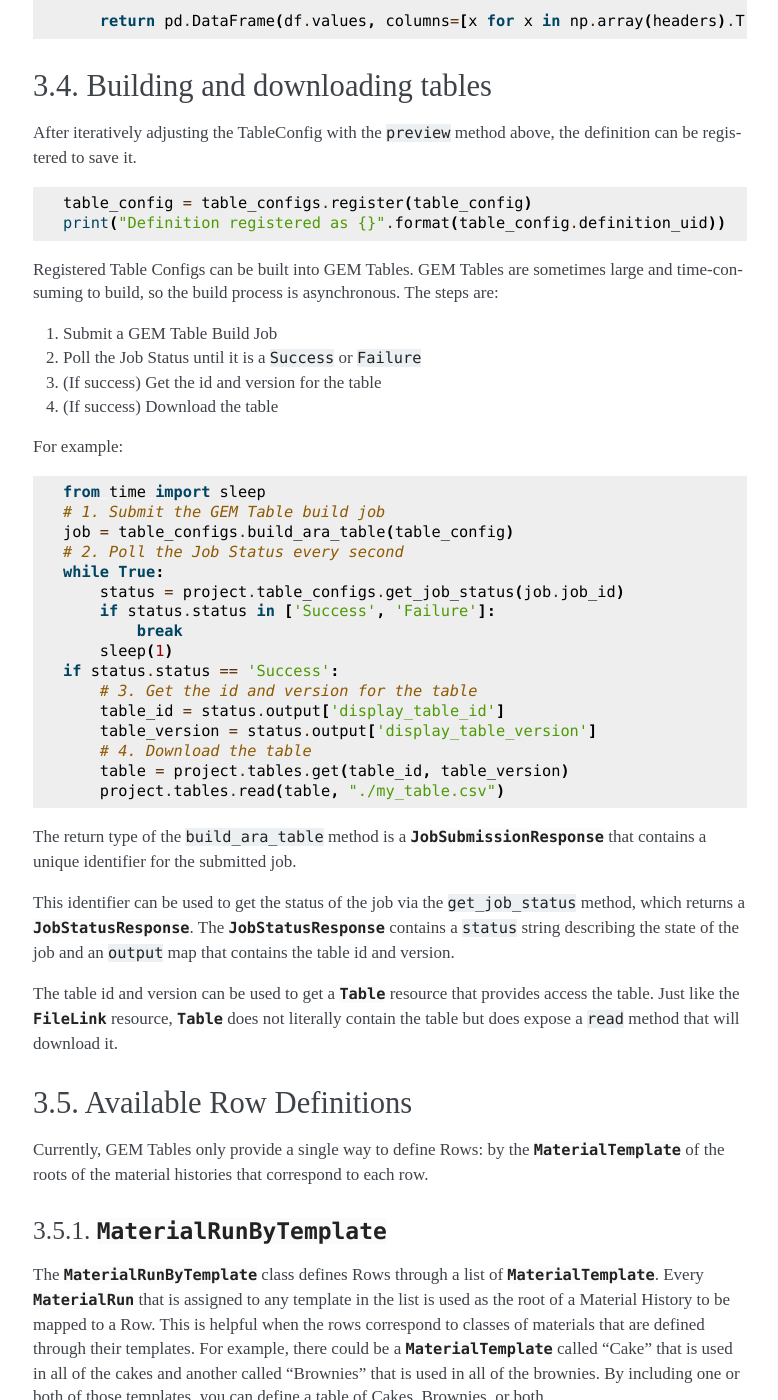
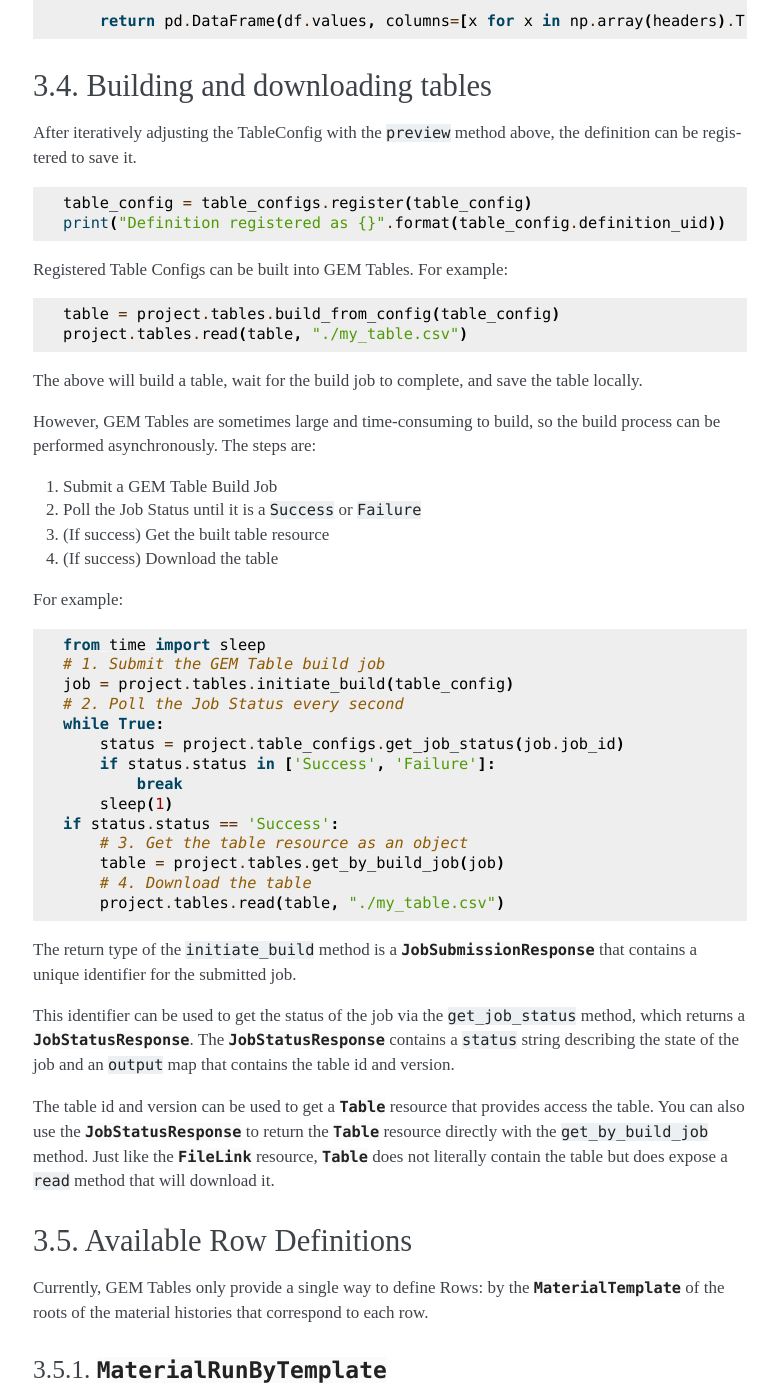
Before and after one commit to CitrineInformatics/citrine-python, a Sphinx documentation site: the page built from docs/source/data_extraction.rst, in a window 1280 px wide and 1400 px high, scrolled down 3259 px. Shown: the whole window, without its empty margins (375-1153 px from the left). Built offline with Sphinx 7.4.7, drawn with Linux system fonts in a browser that asks for light colours; some of the changed text lies outside the part shown.

Commit message:
Update data_extraction.rst
Updates to table docs to:
* Clarify that Material UIDs are returned by `IngredientIdentifierInOutput`
* Update the build table examples to include `build_from_config`, `initiate_build`, and `get_by_build_job` methods.

```diff
--- a/docs/source/data_extraction.rst
+++ b/docs/source/data_extraction.rst
@@ -162,13 +162,21 @@ After iteratively adjusting the TableConfig with the ``preview`` method above, t
     table_config = table_configs.register(table_config)
     print("Definition registered as {}".format(table_config.definition_uid))
 
-Registered Table Configs can be built into GEM Tables.
-GEM Tables are sometimes large and time-consuming to build, so the build process is asynchronous.
+Registered Table Configs can be built into GEM Tables. For example:
+
+.. code-block:: python
+
+   table = project.tables.build_from_config(table_config)
+   project.tables.read(table, "./my_table.csv")
+
+The above will build a table, wait for the build job to complete, and save the table locally.
+
+However, GEM Tables are sometimes large and time-consuming to build, so the build process can be performed asynchronously.
 The steps are:
 
 1. Submit a GEM Table Build Job
 2. Poll the Job Status until it is a ``Success`` or ``Failure``
-3. (If success) Get the id and version for the table
+3. (If success) Get the built table resource
 4. (If success) Download the table
 
 For example:
@@ -177,7 +185,7 @@ For example:
 
     from time import sleep
     # 1. Submit the GEM Table build job
-    job = table_configs.build_ara_table(table_config)
+    job = project.tables.initiate_build(table_config)
     # 2. Poll the Job Status every second
     while True:
         status = project.table_configs.get_job_status(job.job_id)
@@ -185,19 +193,18 @@ For example:
             break
         sleep(1)
     if status.status == 'Success':
-        # 3. Get the id and version for the table
-        table_id = status.output['display_table_id']
-        table_version = status.output['display_table_version']
+        # 3. Get the table resource as an object
+        table = project.tables.get_by_build_job(job)
         # 4. Download the table
-        table = project.tables.get(table_id, table_version)
         project.tables.read(table, "./my_table.csv")
 
-The return type of the ``build_ara_table`` method is a :class:`~citrine.resources.ara_job.JobSubmissionResponse` that contains a unique identifier for the submitted job.
+The return type of the ``initiate_build`` method is a :class:`~citrine.resources.ara_job.JobSubmissionResponse` that contains a unique identifier for the submitted job.
 
 This identifier can be used to get the status of the job via the ``get_job_status`` method, which returns a :class:`~citrine.resources.ara_job.JobStatusResponse`.
 The :class:`~citrine.resources.ara_job.JobStatusResponse` contains a ``status`` string describing the state of the job and an ``output`` map that contains the table id and version.
 
 The table id and version can be used to get a :class:`~citrine.resources.table.Table` resource that provides access the table.
+You can also use the :class:`~citrine.resources.ara_job.JobStatusResponse` to return the :class:`~citrine.resources.table.Table` resource directly with the ``get_by_build_job`` method.
 Just like the :class:`~citrine.resources.file_link.FileLink` resource, :class:`~citrine.resources.table.Table` does not literally contain the table but does expose a ``read`` method that will download it.
 
 Available Row Definitions
@@ -234,7 +241,7 @@ There are several ways to define variables that take their values from Attribute
   * :class:`~citrine.gemtables.variables.RootInfo`: for fields defined on the material at the root of the Material History, like the name of the material
   * :class:`~citrine.gemtables.variables.RootIdentifier`: for the id of the Material History, which can be used as a unique identifier for the rows
   * :class:`~citrine.gemtables.variables.IngredientIdentifierByProcessTemplateAndName`: for the id of the material being used in an ingredient, which can be used as a key for looking up that input material
-  * :class:`~citrine.gemtables.variables.IngredientIdentifierInOutput`: for the id of an ingredient used in multiple processes
+  * :class:`~citrine.gemtables.variables.IngredientIdentifierInOutput`: for the id the material being used in an ingredient used in multiple processes
   * :class:`~citrine.gemtables.variables.IngredientLabelByProcessAndName`: for a boolean that indicates whether an ingredient is assigned a given label
 
 * Compound Variables
```
